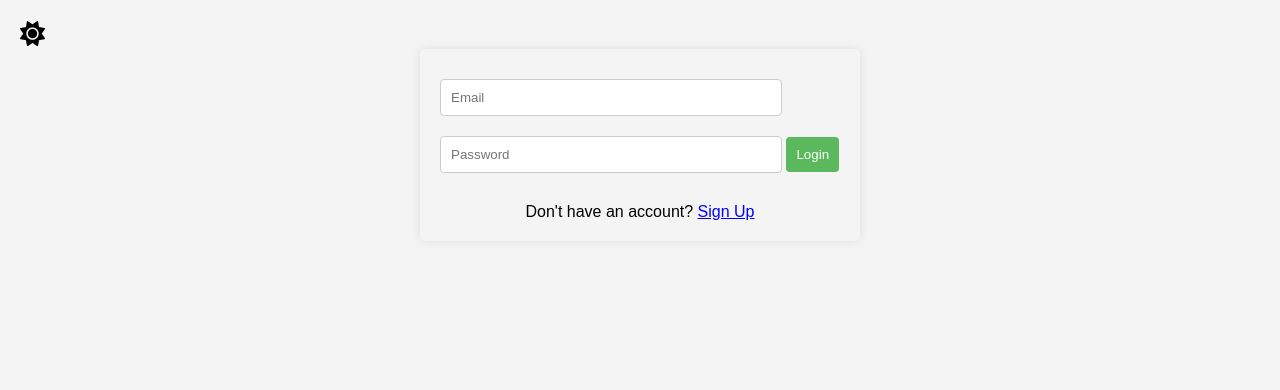
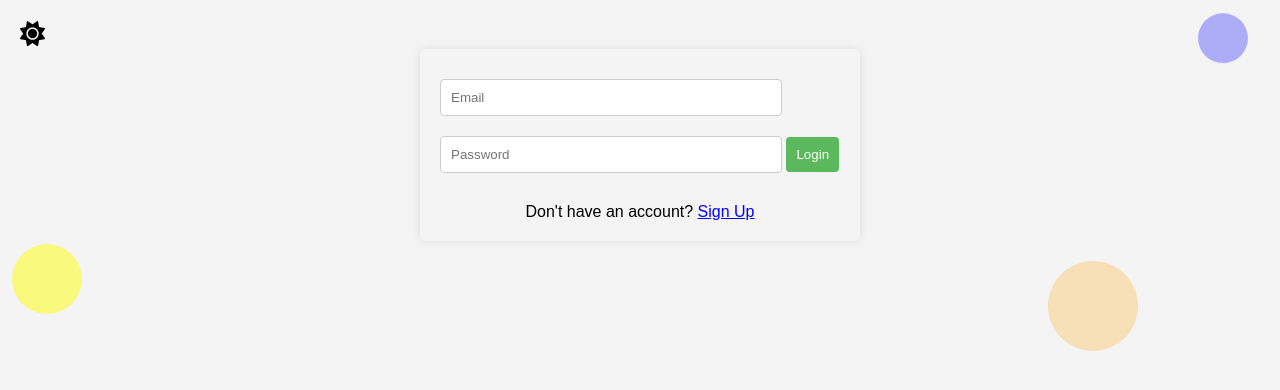
Before and after one commit to bethwel3001/app_entry, a PHP site: page /html/login.html in a window 1280 px wide. Shown: the top 390 px of the page. Run offline with PHP 8.4, Linux system fonts and the light colour scheme.

Commit message:
login/sign in logic

```diff
--- a/css/styles.css
+++ b/css/styles.css
@@ -15,6 +15,65 @@ body.dark-theme nav {
 
 body.dark-theme .btn {
     color: white;
+}
+
+.bubble {
+    position: absolute;
+    border-radius: 50%;
+    opacity: 0.5;
+    animation: bubble-animation 15s infinite;
+}
+
+@keyframes bubble-animation {
+    0% {
+        transform: translateY(0);
+        opacity: 1;
+    }
+    100% {
+        transform: translateY(-600px);
+        opacity: 0;
+    }
+}
+
+/* Create bubbles */
+.bubble:nth-child(1) {
+    width: 60px;
+    height: 60px;
+    background: rgba(255, 0, 0, 0.5);
+    left: 20%;
+    animation-delay: 0s;
+}
+
+.bubble:nth-child(2) {
+    width: 80px;
+    height: 80px;
+    background: rgba(0, 255, 0, 0.5);
+    left: 50%;
+    animation-delay: 2s;
+}
+
+.bubble:nth-child(3) {
+    width: 50px;
+    height: 50px;
+    background: rgba(0, 0, 255, 0.5);
+    left: 70%;
+    animation-delay: 4s;
+}
+
+.bubble:nth-child(4) {
+    width: 70px;
+    height: 70px;
+    background: rgba(255, 255, 0, 0.5);
+    left: 30%;
+    animation-delay: 6s;
+}
+
+.bubble:nth-child(5) {
+    width: 90px;
+    height: 90px;
+    background: rgba(255, 165, 0, 0.5);
+    left: 10%;
+    animation-delay: 8s;
 }
 form {
     border-radius: 25px solid #23830b;
--- a/html/login.html
+++ b/html/login.html
@@ -19,6 +19,7 @@
     </div>
 
     <!-- form -->
+    <div class="bubble-container">
     <form action="../php/login.php" method="POST">
         <input type="email" name="email" placeholder="Email" required>
         <input type="password" name="password" placeholder="Password" required>
@@ -29,5 +30,7 @@
 
     </form>
     <div id="message"></div>
+    </div>
+    <script src="../js/signup.js"></script>
 </body>
 </html>
--- /dev/null
+++ b/js/signup.js
@@ -0,0 +1,9 @@
+const bubbleContainer = document.querySelector('.bubble-container');
+
+for (let i = 0; i < 10; i++) {
+    const bubble = document.createElement('div');
+    bubble.classList.add('bubble');
+    bubble.style.left = Math.random() * 100 + 'vw';
+    bubble.style.animationDuration = Math.random() * 10 + 5 + 's';
+    bubbleContainer.appendChild(bubble);
+}
```
Also changed, not shown: html/signup.html (+5 -2 lines).
